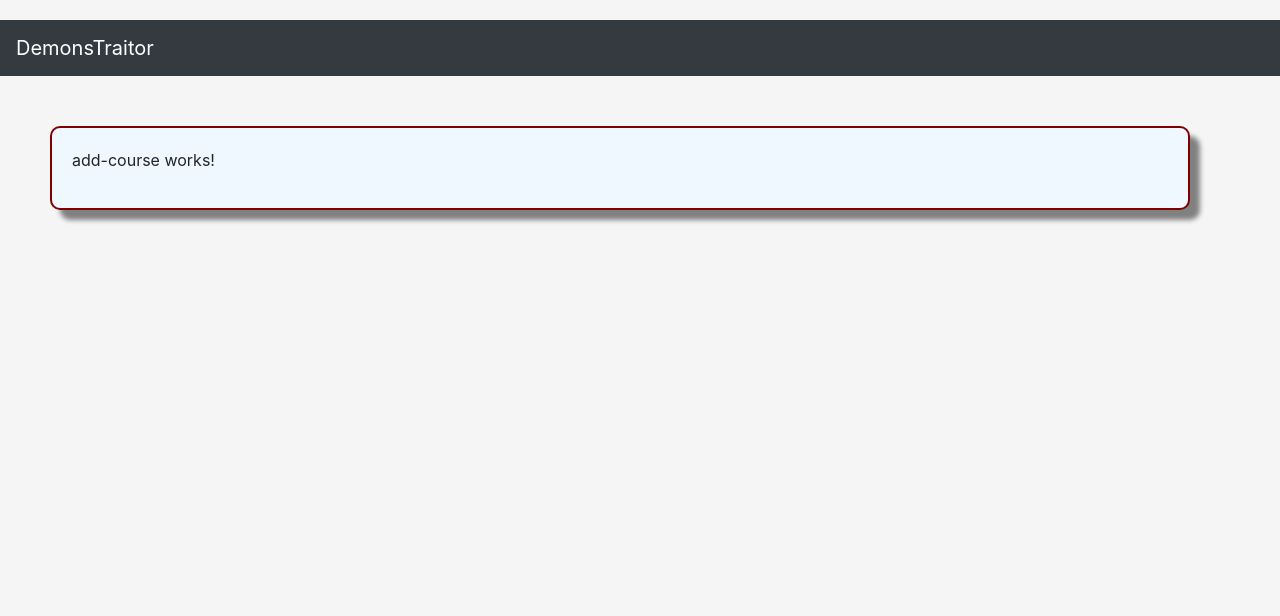
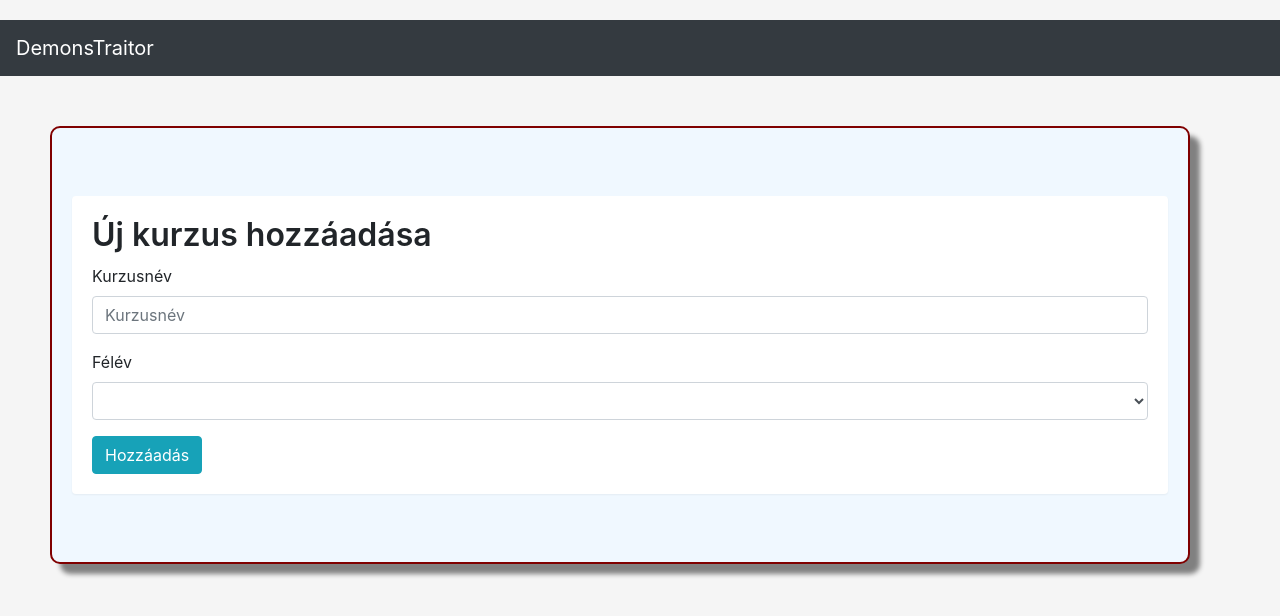
Before and after one commit to fbettir/newlabvezmanager, an Angular app: page /courses-add in a window 1280 px wide. Shown: the top 616 px of the page. Built offline with nearby package versions, Linux system fonts and the light colour scheme; no server answers.

Commit message:
course add-delete component

```diff
--- a/src/app/components/add-course/add-course.component.html
+++ b/src/app/components/add-course/add-course.component.html
@@ -1 +1,55 @@
-<p>add-course works!</p>
+<div class="card my-5">
+  <div class="card-body">
+    <h2>Új kurzus hozzáadása</h2>
+    <form #addCourse="ngForm" (ngSubmit)="onSubmit(addCourse.value)">
+      <div class="form-group">
+        <label for="name">Kurzusnév</label>
+        <input type="text" ngModel
+               class="form-control"
+               id="name"
+               name="name"
+               placeholder="Kurzusnév"
+               required>
+
+      </div>
+
+      <!--
+      <div class="form-group">
+        <label for="lastName">Félév</label>
+        <input type="text" ngModel
+               class="form-control"
+               id="year"
+               name="year"
+               placeholder="Félév"
+               required>
+
+      </div>
+        -->
+
+
+      <div class="form-group">
+        <label for="year">Félév</label>
+        <select ngModel
+                class="form-control"
+                id="year"
+                name="year"
+                placeholder="Félév"
+                required>
+          <option>2021/2022/2</option>
+          <option>2022/2023/1</option>
+          <option>2022/2023/2</option>
+          <option>2023/2024/1</option>
+
+
+        </select>
+
+      </div>
+
+
+      <button type="submit"
+              class="btn btn-info">
+        Hozzáadás
+      </button>
+    </form>
+  </div>
+</div>
--- a/src/app/components/add-course/add-course.component.ts
+++ b/src/app/components/add-course/add-course.component.ts
@@ -1,4 +1,7 @@
 import { Component, OnInit } from '@angular/core';
+import { ActivatedRoute, Router } from '@angular/router';
+import { Course } from '../../course';
+import { CourseService } from '../../course.service';
 
 @Component({
   selector: 'app-add-course',
@@ -7,9 +10,22 @@ import { Component, OnInit } from '@angular/core';
 })
 export class AddCourseComponent implements OnInit {
 
-  constructor() { }
+  course: Course;
+
+  constructor(
+      private route: ActivatedRoute,
+      private router: Router,
+      private courseService: CourseService) { }
 
   ngOnInit(): void {
   }
 
+  onSubmit(data: any){
+    this.courseService.addCourses({"id" : 3, "name" : data.name, "year" : data.year, "tutor" : ""}).subscribe(result => this.gotoList());
+  }
+
+  gotoList(){
+    this.router.navigate(['/candidates/courses']);
+
+  }
 }
--- a/src/app/components/delete-course/delete-course.component.html
+++ b/src/app/components/delete-course/delete-course.component.html
@@ -1,2 +1,2 @@
-<p>Jelentkező törölve.</p>
-<a href="/candidates" class="btn btn-small btn-dark">Vissza</a>
+<p>Kurzus törölve.</p>
+<a href="/candidates/courses" class="btn btn-small btn-dark">Vissza</a>
--- a/src/app/components/delete-course/delete-course.component.ts
+++ b/src/app/components/delete-course/delete-course.component.ts
@@ -1,4 +1,7 @@
 import { Component, OnInit } from '@angular/core';
+import { ActivatedRoute, Router } from '@angular/router';
+import { Course } from '../../course';
+import { CourseService } from '../../course.service';
 
 @Component({
   selector: 'app-delete-course',
@@ -7,9 +10,18 @@ import { Component, OnInit } from '@angular/core';
 })
 export class DeleteCourseComponent implements OnInit {
 
-  constructor() { }
+  constructor(
+      private route: ActivatedRoute,
+      private router: Router,
+      private courseService: CourseService) { }
+
 
   ngOnInit(): void {
+      this.route.queryParams.subscribe(params => {
+        let id = params['id'];
+        this.courseService.deleteCourses(id).subscribe();
+    });
+
   }
 
 }
--- a/src/app/course.service.ts
+++ b/src/app/course.service.ts
@@ -16,4 +16,15 @@ export class CourseService {
   public getCourses(): Observable<Course[]> {
 	  return this.http.get<Course[]>(`${this.apiServerUrl}/candidates/courses`);
   }
+
+   public addCourses(course: Course): Observable<any> {
+	  return this.http.post<any>(`${this.apiServerUrl}/candidates/courses/add`, course);
+  }
+
+    public deleteCourses(courseID: number): Observable<any> {
+    let a = `${this.apiServerUrl}/candidates/courses/${courseID}`;
+	  return this.http.delete<any>(a);
+  }
+
+
 }
```
